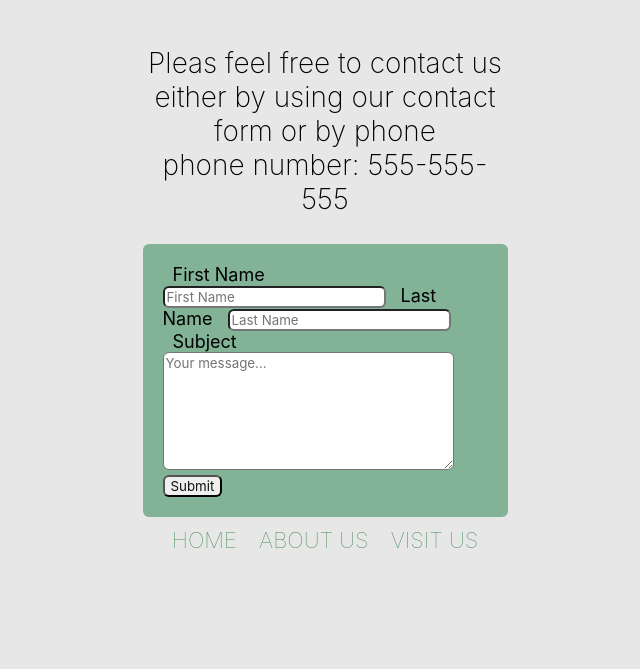
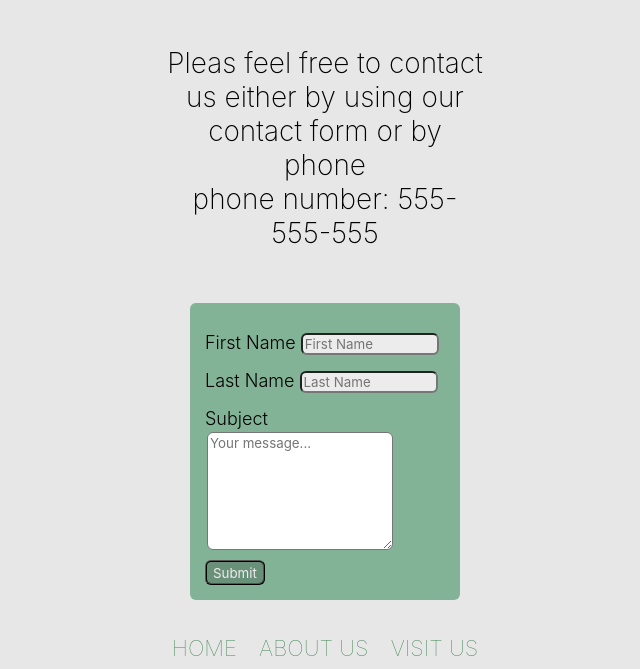
Before and after one commit to lars-ree/Conscius-Coffee, a plain HTML site: page contact.html in a window 1280 px wide. Shown: the part 182-851 px from the top of the page, without its empty margins (315-955 px from the left). Before the commit the page ends 816 px from the top, so only its background shows below. Drawn offline with Linux system fonts and the light colour scheme.

Commit message:
changed teh media at 318px

```diff
--- a/contact.html
+++ b/contact.html
@@ -55,7 +55,7 @@
             rows="7"
             placeholder="Your message..."
           ></textarea>
-          <input type="submit" value="Submit" />
+          <input id="button" type="submit" value="Submit" />
         </form>
       </div>
       <footer>
--- a/styles/contact.css
+++ b/styles/contact.css
@@ -1,7 +1,7 @@
 /*made by Lars Ree*/
 .contactform {
-  max-width: 365px;
-  display: flex;
+  max-width: 320px;
+  display: block;
   align-items: center;
   text-align: center;
 }
@@ -10,34 +10,66 @@
 }
 
 form {
-  max-width: 365px;
+  max-width: 320px;
   display: block;
   background: rgba(31, 128, 71, 0.5);
   align-items: center;
   text-align: left;
   font-size: 18px;
-  padding: 20px;
+  padding: 15px;
   border-radius: 6px;
+  margin: 25px;
 }
+
 textarea {
-  max-width: 350px;
+  max-width: 200px;
   border-radius: 6px;
 }
 
 p {
   text-align: center;
-  max-width: 365px;
+  max-width: 320px;
   font-weight: 200;
 }
 label {
-  max-width: 250px;
-  padding: 10px;
+  font-size: 18px;
+  font-weight: 300;
+  max-width: 180px;
+  padding: 0x;
+  margin: 0%;
   min-height: 22px;
   border-radius: 6px;
 }
 input {
+  background-color: #ececec;
   border-radius: 6px;
   color: #121211;
+}
+#firstname {
+  max-width: 130px;
+  margin-bottom: 15px;
+  margin-top: 15px;
+}
+#lastname {
+  max-width: 130px;
+  margin-bottom: 15px;
+}
+#subject {
+  margin-left: 2px;
+  display: flex;
+  flex-direction: column;
+  margin-top: 3px;
+  max-width: 180px;
+  max-height: 150px;
+}
+#button {
+  max-width: 350px;
+  background-color: rgba(8, 8, 8, 0.2);
+  text-decoration: none;
+  color: #ececec;
+  border-style: ridge;
+  height: 25px;
+  margin-top: 10px;
 }
 body {
   min-height: 100vh;
```
